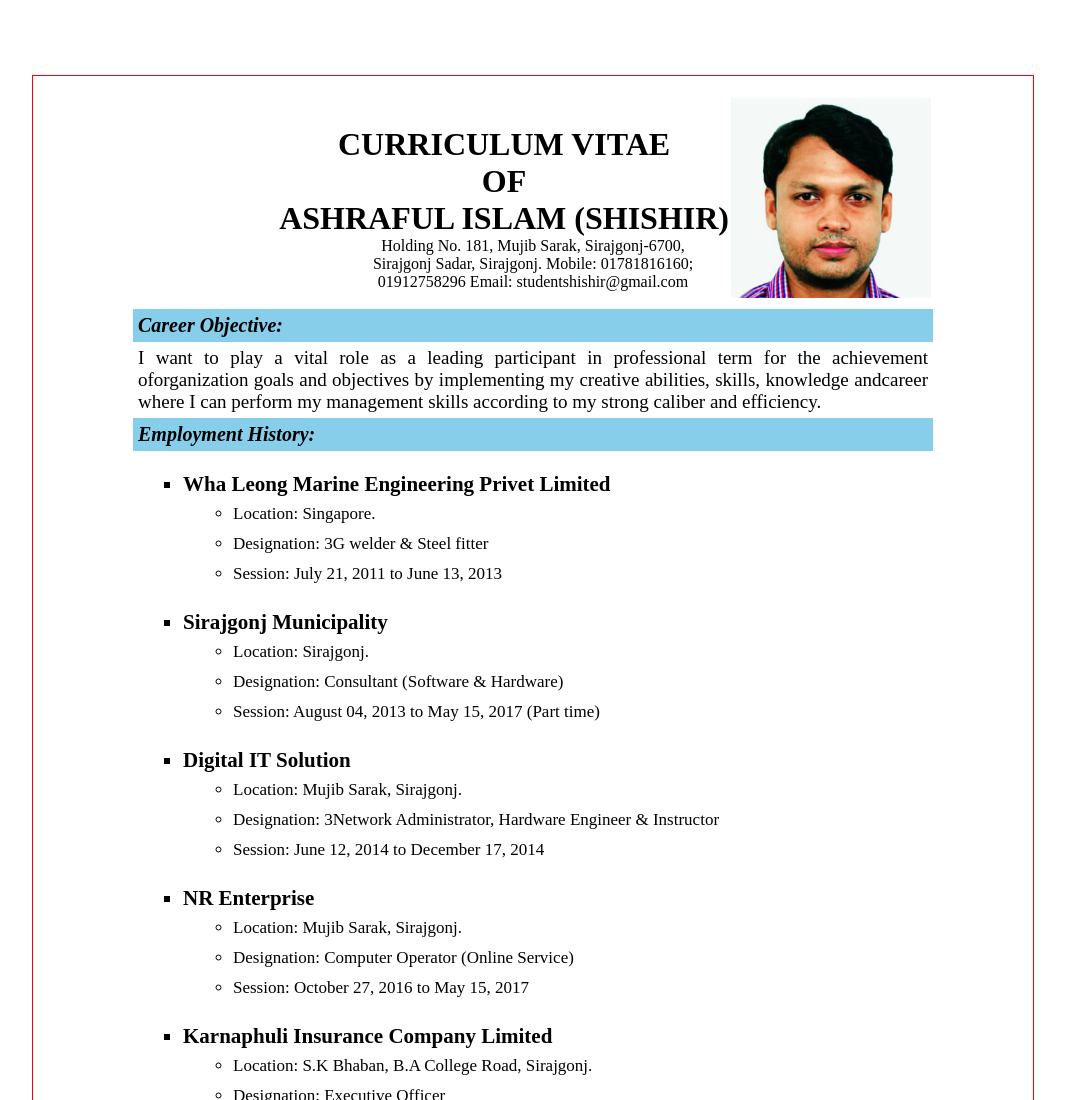
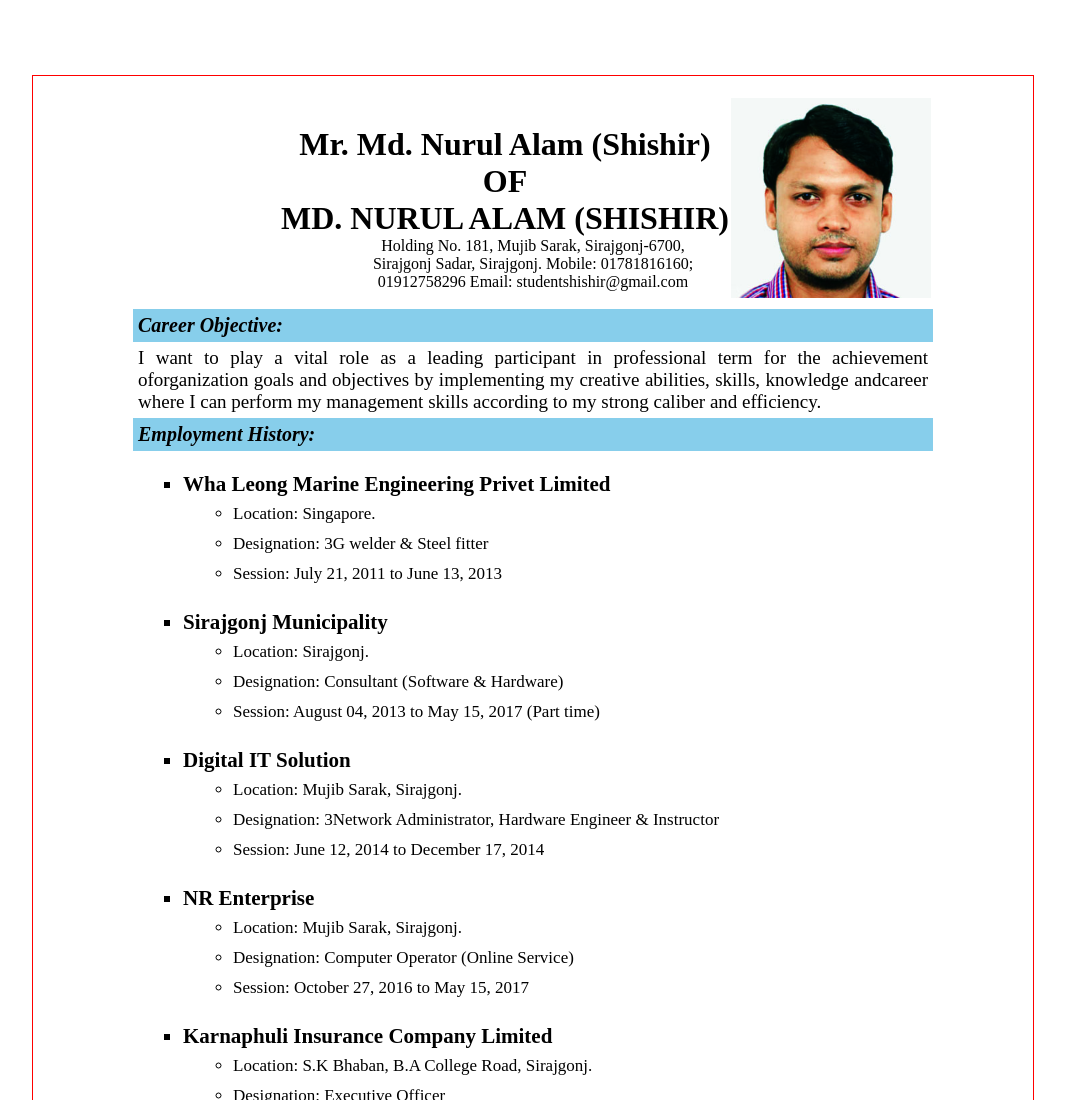
Before and after one commit to Shishir758/MyCV, a plain HTML site: page index.html in a window 1280 px wide. Shown: the top 1100 px of the page, without its empty margins (107-1172 px from the left). Drawn offline with Linux system fonts and the light colour scheme.

Commit message:
Change the name

```diff
--- a/index.html
+++ b/index.html
@@ -9,9 +9,9 @@
 	<div class="main">
 	<img src="images/image.jpg" alt="photo"/>
 	<div class="header">
-	<h1>CURRICULUM VITAE</h1>
+	<h1>Mr. Md. Nurul Alam (Shishir)</h1>
 	<h1>OF</h1>
-	<h1>ASHRAFUL ISLAM (SHISHIR)</h1>
+	<h1>MD. NURUL ALAM (SHISHIR)</h1>
 	</div>
 	<div class="address"><p>Holding No. 181, Mujib Sarak, Sirajgonj-6700, Sirajgonj Sadar, Sirajgonj. Mobile: 01781816160; 01912758296 Email: studentshishir@gmail.com</p>
 	</div><br>
```
